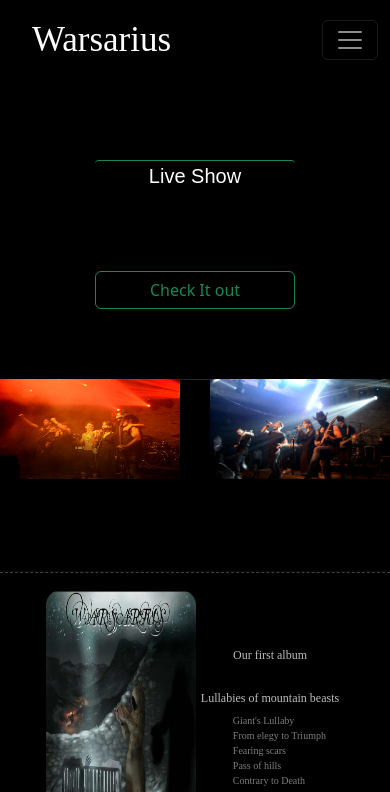
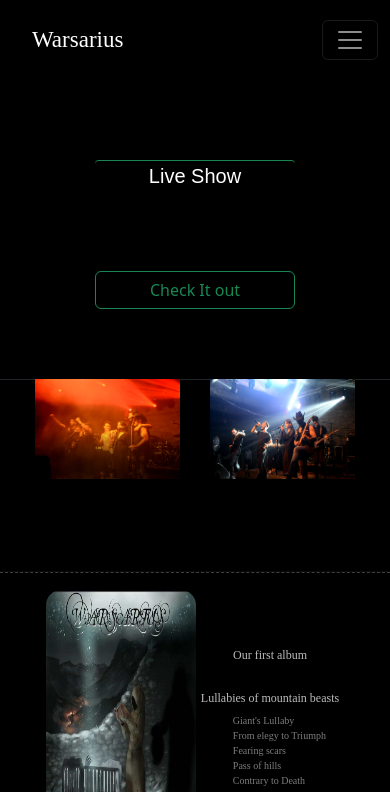
Before and after one commit to GioLosa1/Warsarius, a plain HTML site: page index.html in a window 390 px wide. Shown: the top 792 px of the page. Drawn offline with nearby package versions, Linux system fonts and the light colour scheme; a web font is replaced by a local one.

Commit message:
Add files via upload

```diff
--- a/custom.css
+++ b/custom.css
@@ -70,8 +70,7 @@ margin-left: 90px;
 }
 
 .live {
-    height: 100%;
-    width: 100%;
+   max-width: 100%;
     background-color: #000000;
     display: flex;
     justify-content: center;
@@ -79,11 +78,7 @@ margin-left: 90px;
     gap: 30px;
     padding: 0px;
 }
-.image {
-    height: 180px;
-    width: 200px;
-    border-radius: 40px;
-}
+
 
 .container-cover {
 
@@ -207,17 +202,14 @@ a {
     color:  rgb(189, 187, 187);
 }
 .head-center {
-    margin-left: 60px;
+    margin-left: 22px;
     font-family: Arial, Helvetica, sans-serif;
 }
 .navbar-toggler{
     display: none;
 }
 
-.image {
-    height: 200px;
-    width: 200px;
-}
+
 
 
 
@@ -454,17 +446,29 @@ h5{
         h5{
            font-size: 10px;
         }
+       .navbar-brand {
+            font-size: 23px;
+        }
         svg {
             width: 20px;
             height: 20px;
         }
         .live {
             height: 100px;
+
+
         }
         .image {
+            background-size: cover;
             height: 100px;
             width: 100%;
             border-radius: 0
             ;
         }
+        .first-img-live {
+            width: 145px;
+        }
+        .second-img-live{
+            width: 145px;
+        }
     }
```
